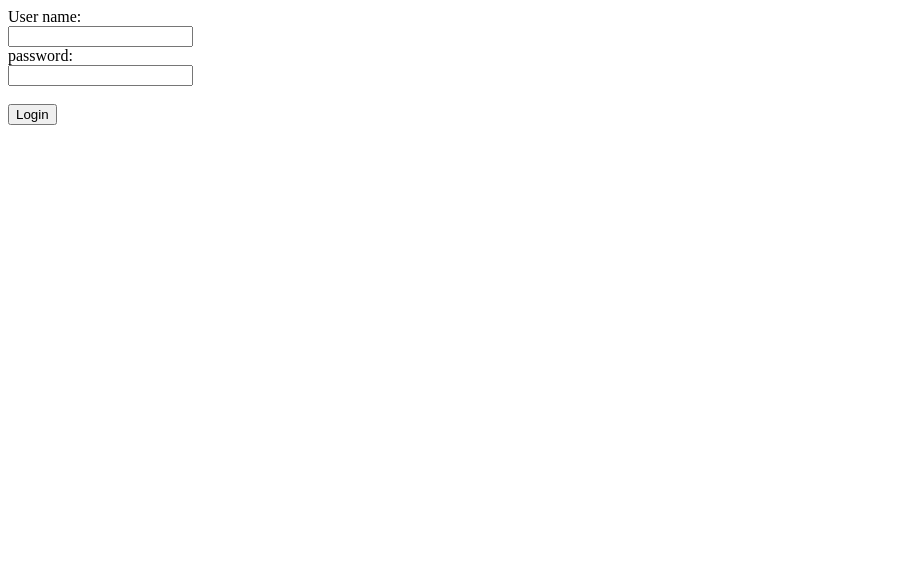
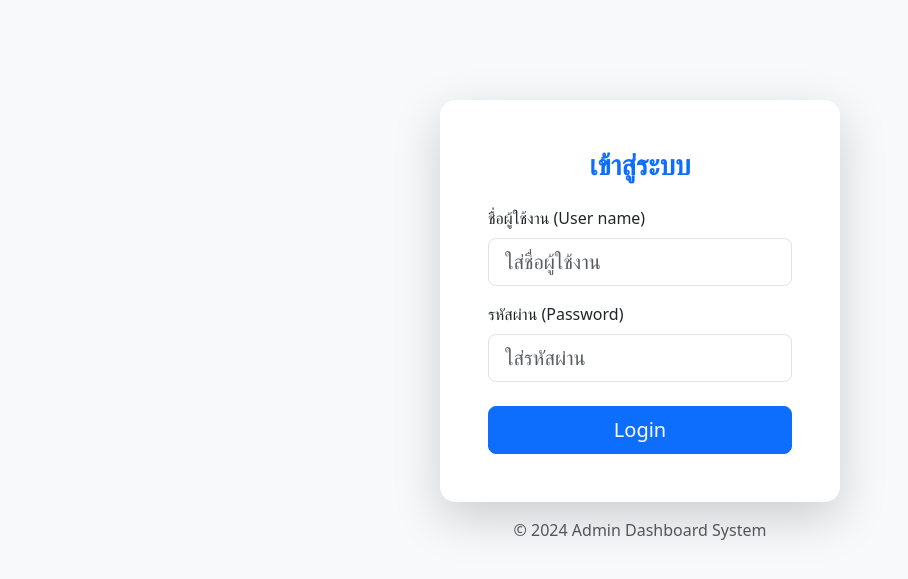
Before and after one commit to phanupon/project2569, a PHP site: page /login.php in a window 1280 px wide. Shown: the top 579 px of the page, without its empty margins (0-908 px from the left). Run offline with PHP 8.4, Linux system fonts and the light colour scheme.

Commit message:
แก้ไข หน้า login

```diff
--- a/www/login.php
+++ b/www/login.php
@@ -1,9 +1,55 @@
 
+<!DOCTYPE html>
+<html lang="th">
+<head>
+    <meta charset="UTF-8">
+    <meta name="viewport" content="width=device-width, initial-scale=1.0">
+    <title>Login - Admin System</title>
+    <link href="https://cdn.jsdelivr.net/npm/bootstrap@5.3.0/dist/css/bootstrap.min.css" rel="stylesheet">
+    <style>
+        body {
+            background-color: #f8f9fa;
+        }
+        .login-container {
+            max-width: 400px;
+            margin-top: 100px;
+        }
+        .card {
+            border: none;
+            border-radius: 15px;
+        }
+    </style>
+</head>
+<body>
 
-<form action="login_process.php" method="post">
-  <label for="username">User name:</label><br>
-  <input type="text" id="username" name="username"><br>
-  <label for="password">password:</label><br>
-  <input type="password" id="password" name="password"><br><br>
-  <input type="submit" value="Login">
-</form>
+<div class="container d-flex justify-content-center">
+    <div class="login-container w-100">
+        <div class="card shadow-lg">
+            <div class="card-body p-5">
+                <h3 class="text-center mb-4 fw-bold text-primary">เข้าสู่ระบบ</h3>
+
+                <form action="login_process.php" method="post">
+                    <div class="mb-3">
+                        <label for="username" class="form-label">ชื่อผู้ใช้งาน (User name)</label>
+                        <input type="text" class="form-control form-control-lg" id="username" name="username" placeholder="ใส่ชื่อผู้ใช้งาน" required>
+                    </div>
+
+                    <div class="mb-4">
+                        <label for="password" class="form-label">รหัสผ่าน (Password)</label>
+                        <input type="password" class="form-control form-control-lg" id="password" name="password" placeholder="ใส่รหัสผ่าน" required>
+                    </div>
+
+                    <div class="d-grid">
+                        <button type="submit" class="btn btn-primary btn-lg">Login</button>
+                    </div>
+                </form>
+
+            </div>
+        </div>
+        <p class="text-center mt-3 text-muted">&copy; 2024 Admin Dashboard System</p>
+    </div>
+</div>
+
+<script src="https://cdn.jsdelivr.net/npm/bootstrap@5.3.0/dist/js/bootstrap.bundle.min.js"></script>
+</body>
+</html>
```
Also changed, not shown: www/dbo.php (deleted, +0 -15 lines).
